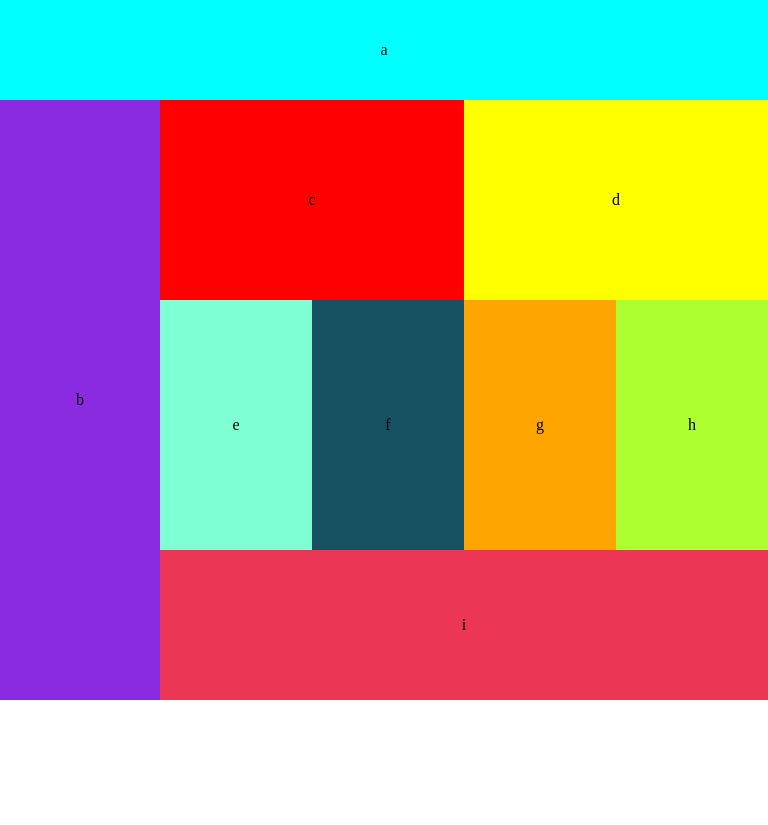
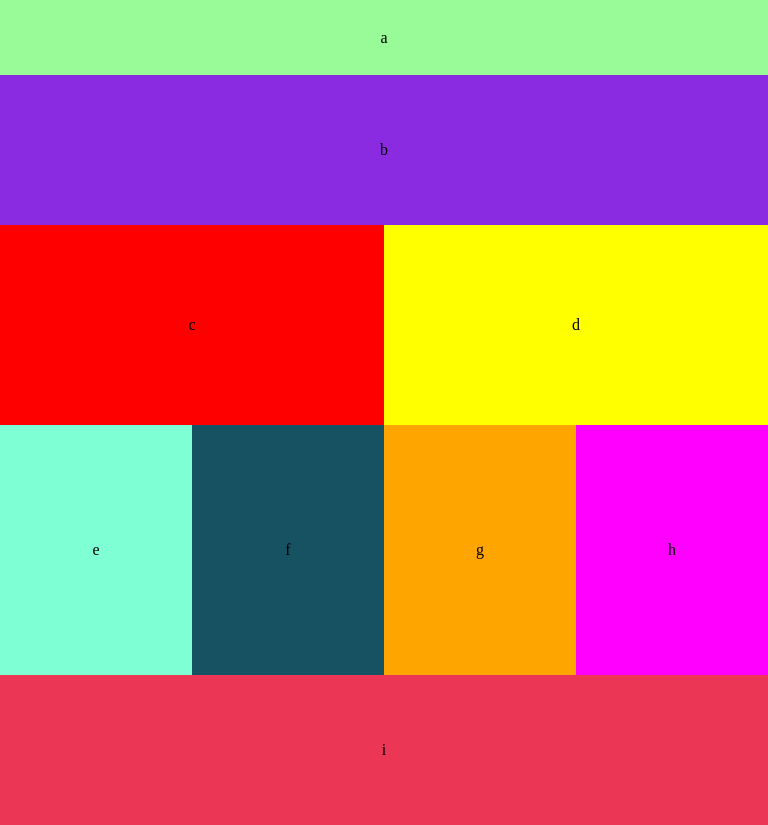
Before and after one commit to devonhackley/lab05b, a plain HTML site: page index.html in a window 768 px wide. Before the commit the page ends 800 px from the top, so only its background shows below. Drawn offline with Linux system fonts and the light colour scheme.

Commit message:
added tablet view

```diff
--- a/css/layout.css
+++ b/css/layout.css
@@ -56,16 +56,43 @@ flex: 1 79.17%;
   background-color: rgb(235, 55, 85);
 }
 
+/* Tablet view */
+@media only screen and (min-width: 560px) and (max-width: 960px) {
+  #header {
+    flex: 1 100%;
+    line-height: 75px;
+    background-color: palegreen;
+  }
+  #side-bar {
+    flex: 1 100%;
+    line-height: 150px;
+    margin: 0px;
+    background-color: blueviolet;
+  }
+  #c {
+    background-color: red;
+  }
+  #d {
+    background-color: yellow;
+  }
+  #e {
+    background-color: aquamarine;
+  }
+  #f {
+    background-color: rgb(22, 82, 97);
+  }
+  #g {
+    background-color: orange;
+  }
+  #h {
+    background-color: fuchsia;
+  }
+}
+
 
 /* Mobile view */
 
 @media only screen and (min-width: 400px) and (max-width: 560px) {
-  #container {
-    display: flex;
-    flex-direction: row;
-    flex-wrap: wrap;
-    justify-content: flex-start;
-  }
   #header {
       flex: 1 100%;
       line-height: 75px;
```
